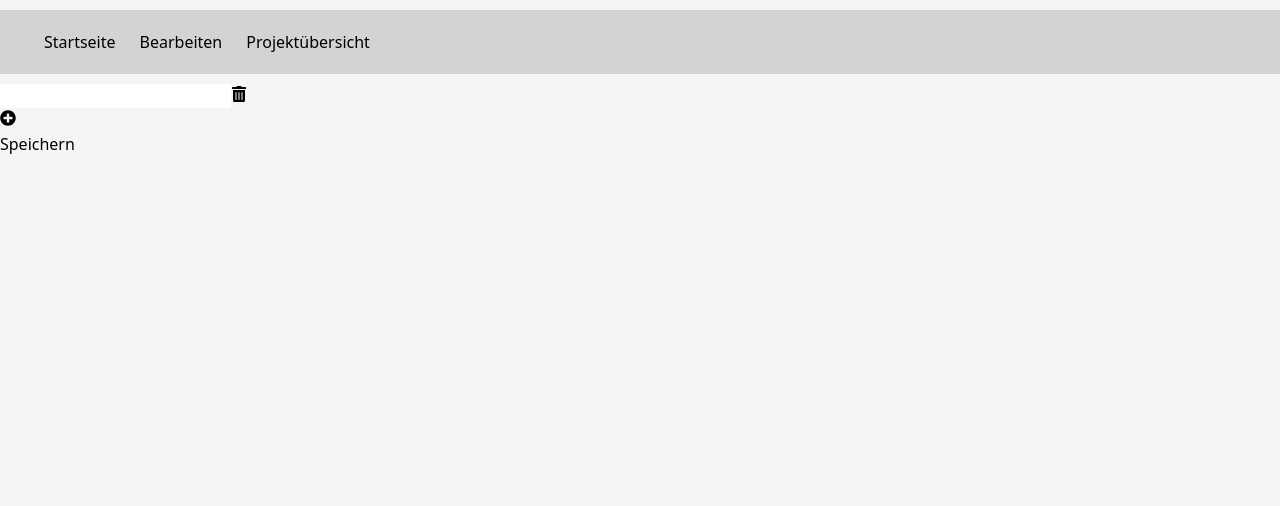
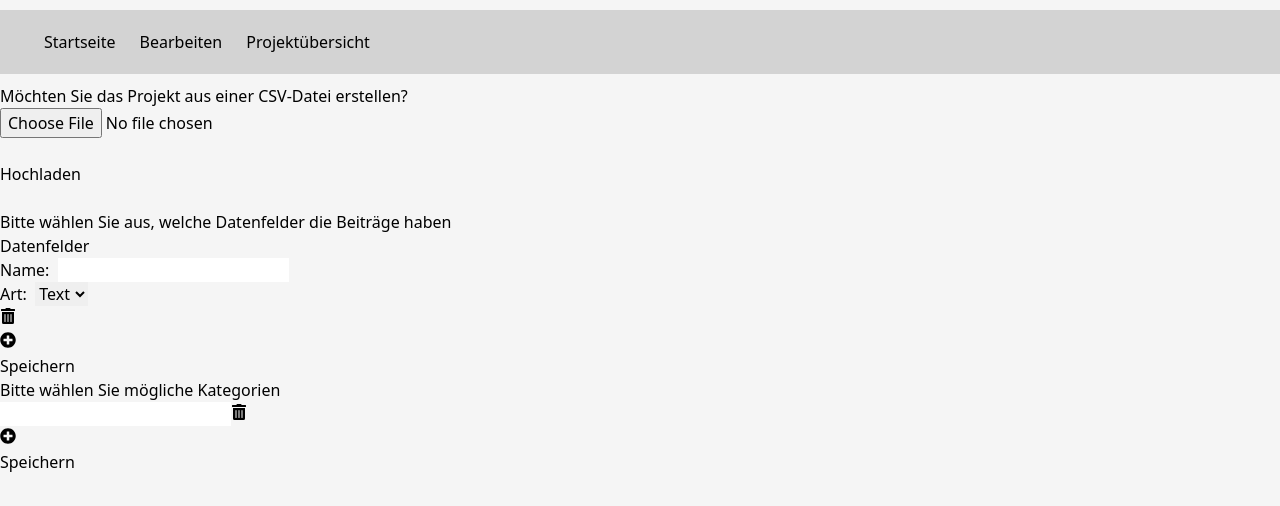
Before and after one commit to Beeblebrox299/auswertungstool, a Next.js app: page /edit/init in a window 1280 px wide. Shown: the top 506 px of the page. Built offline with nearby package versions, Linux system fonts and the light colour scheme.

Commit message:
add FieldEdit

```diff
--- /dev/null
+++ b/src/app/components/Project/FieldEdit.tsx
@@ -0,0 +1,76 @@
+'use client'
+
+import React from "react";
+import { useEffect } from "react";
+import { useForm, useFieldArray } from "react-hook-form";
+import { FaTrashAlt, FaPlusCircle } from "react-icons/fa";
+
+interface FormValues{
+    fields:{value: string}[]
+}
+
+// TODO: support renaming of categories/fields
+const FieldEdit: React.FC = () => {
+    const { control, reset, register, handleSubmit } = useForm<FormValues>({
+        defaultValues: {
+            fields: [],
+        },
+    });
+
+    const { fields, append, remove } = useFieldArray({
+        control,
+        name: "fields",
+    });
+
+    useEffect(() => {
+        const categories = localStorage.getItem("fields");
+        if (categories) {
+            const categoryArray = JSON.parse(categories);
+            reset({fields: categoryArray.map((category: string) => ({value: category}))})
+        }
+        else {
+            reset({fields:[{value: ""}]})
+        }
+    }, [reset]);
+
+    const removeCategory = (index: number) => {
+        // TODO: Check if Category is assigned to at least one contribution. If yes, ask for confirmation before deleting
+        remove(index)
+    }
+
+    const onSubmit = (data: FormValues) => {
+        // TODO: Do I want to store references to contributions along with the category name? -> Object[] instead of string[]
+        // TODO: Check if category already exists (maybe already onChange)
+        const categories:string[] = data.fields.map((item) => item.value)
+        localStorage.setItem("fields", JSON.stringify(categories))
+    };
+
+    return(
+        <form onSubmit={handleSubmit(onSubmit)}>
+            <h1>Datenfelder</h1>
+            <div className="grid gap-y-8">
+            {fields.map((field, index) => (
+                <div key={field.id}>
+                Name: &nbsp;
+                <input type="string" key={field.id}
+                {...register(`fields.${index}.value`)}
+                defaultValue={field.value}/>
+                <br/>
+                Art: &nbsp;
+                <select name="type">
+                    <option value="string">Text</option>
+                    <option value="number">Zahl</option>
+                </select>
+                <br/>
+                <button type="button" onClick={() => removeCategory(index)}><FaTrashAlt/></button>
+                </div>
+            ))}
+            </div>
+            <button type="button" onClick={() => append({value: ""})}><FaPlusCircle/></button>
+            <br/>
+            <button type="submit">Speichern</button>
+        </form>
+    )
+};
+
+export default FieldEdit
--- a/src/app/edit/categories/page.tsx
+++ b/src/app/edit/categories/page.tsx
@@ -1,9 +1,14 @@
 import React from "react";
 import CategoryEdit from "@/app/components/Project/CategoryEdit";
+import FieldEdit from "@/app/components/Project/FieldEdit";
 
 const Categories: React.FC = () => {
     return (
+        <>
         <CategoryEdit/>
+
+        <FieldEdit/>
+        </>
     )
 }
 
--- a/src/app/edit/init/page.tsx
+++ b/src/app/edit/init/page.tsx
@@ -1,5 +1,9 @@
+'use client';
+
 import React from "react";
 import CategoryEdit from "@/app/components/Project/CategoryEdit";
+import FieldEdit from "@/app/components/Project/FieldEdit";
+import FileUpload from "@/app/components/Project/FileUpload";
 
 /*
 TODO: Add input for fields. Make the distinction between categories and fields very clear.
@@ -8,7 +12,20 @@ TODO: Can a contribution have more than one category?
 
 const Init: React.FC = () => {
     return (
-        <CategoryEdit/>
+        <>
+        <div>
+            Möchten Sie das Projekt aus einer CSV-Datei erstellen?
+            <FileUpload/>
+        </div>
+        <br/>
+        <div>
+            Bitte wählen Sie aus, welche Datenfelder die Beiträge haben
+            <FieldEdit/>
+
+            Bitte wählen Sie mögliche Kategorien
+            <CategoryEdit/>
+        </div>
+        </>
     )
 }
 
--- a/src/app/edit/page.tsx
+++ b/src/app/edit/page.tsx
@@ -17,7 +17,7 @@ const Edit: React.FC = () => {
             <>
               <FileUpload/>
               <ManualInput/>
-              <Link href={"edit/categories"}>Kategorien bearbeiten</Link>
+              <Link href={"edit/categories"}>Kategorien und Eingabefelder bearbeiten</Link>
             </>
           ) : (
             <>
```
